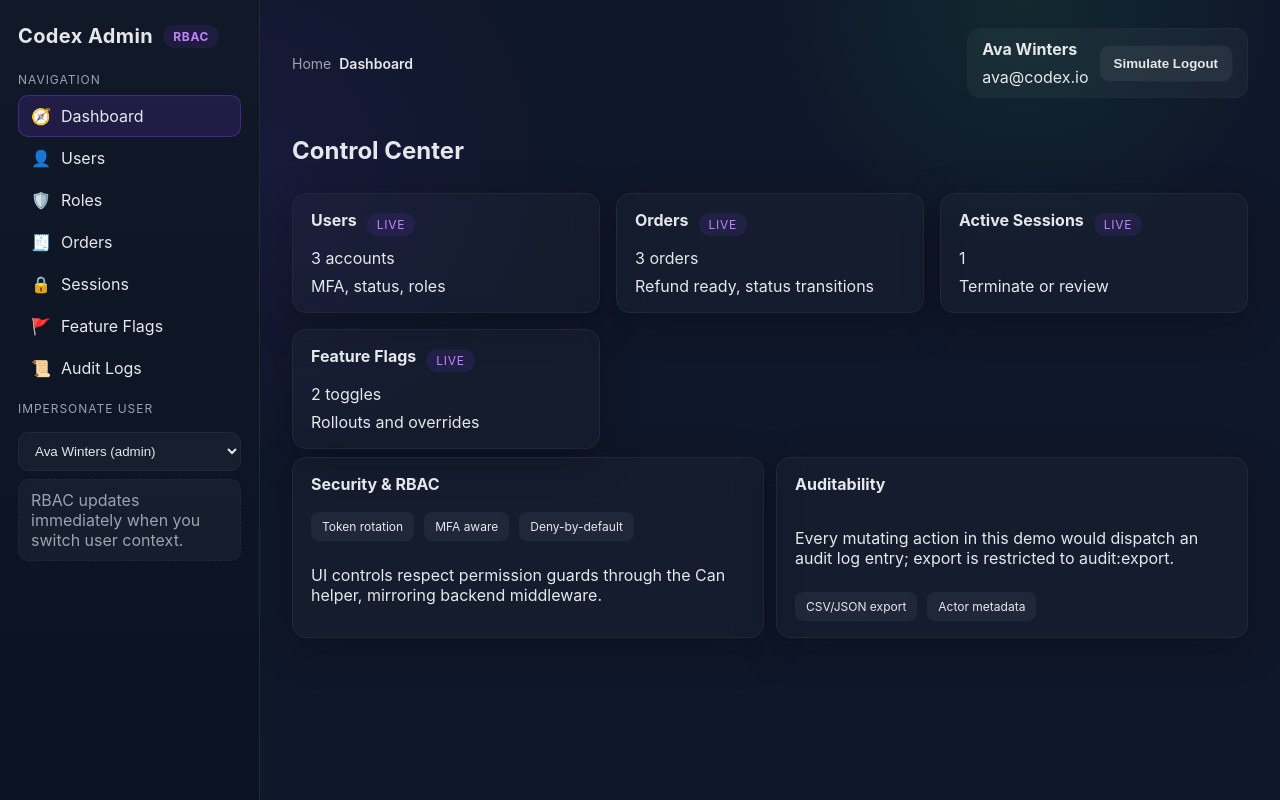
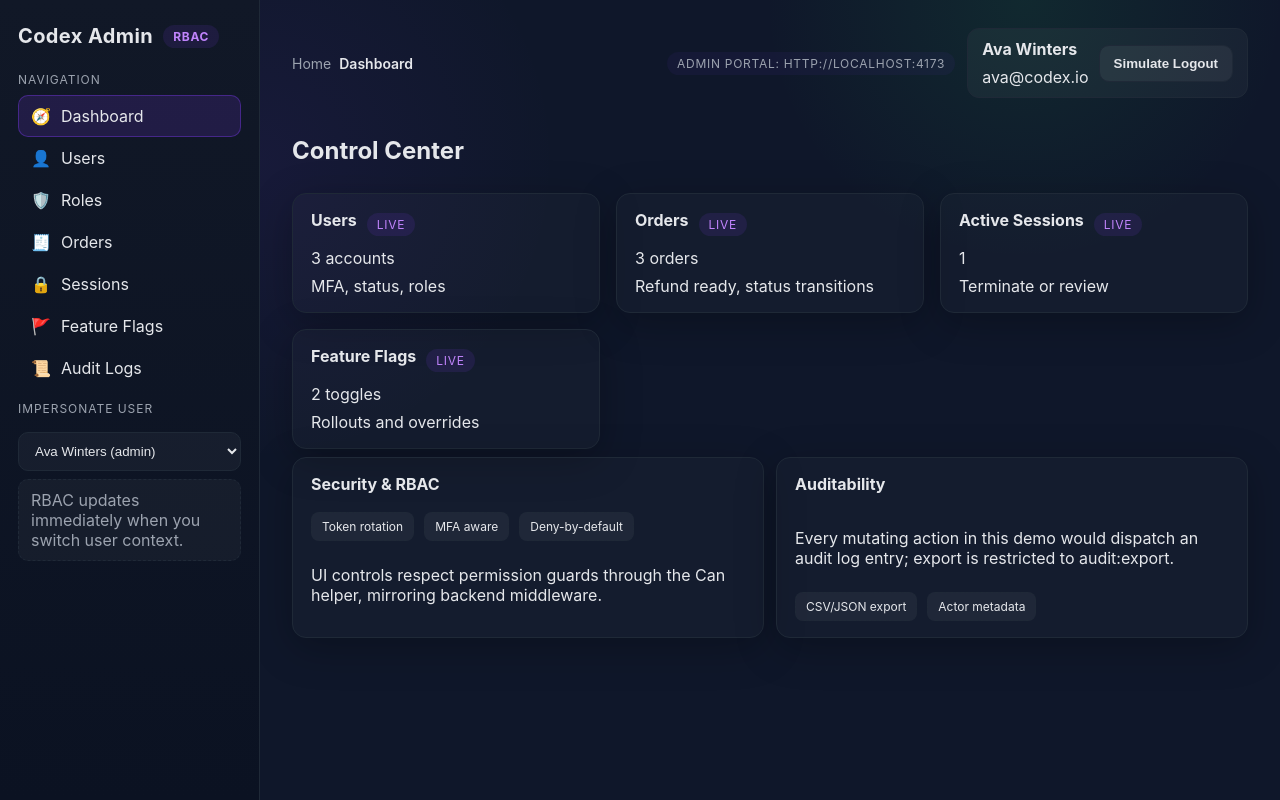
Before and after one commit to michaelacosta-rpi/codex, a plain HTML site: page index.html in a window 1280 px wide. Drawn offline with Linux system fonts and the light colour scheme.

Commit message:
Add docker deployment for admin portal SPA

```diff
--- a/index.html
+++ b/index.html
@@ -8,6 +8,7 @@
   </head>
   <body>
     <div id="app"></div>
+    <script src="runtime-config.js"></script>
     <script type="module" src="src/main.js"></script>
   </body>
 </html>
--- /dev/null
+++ b/runtime-config.js
@@ -0,0 +1 @@
+window.__ADMIN_PORTAL_ORIGIN__ = window.__ENV_ADMIN_PORTAL_ORIGIN__ || 'http://localhost:4173';
--- /dev/null
+++ b/src/config.js
@@ -0,0 +1,2 @@
+export const adminPortalOrigin =
+  window.__ADMIN_PORTAL_ORIGIN__ || window.__ENV_ADMIN_PORTAL_ORIGIN__ || 'http://admin-portal:4173';
--- a/src/main.js
+++ b/src/main.js
@@ -1,5 +1,6 @@
 import { roles, users, orders, sessions, featureFlags, auditLogs, loginEvents } from './data/mockData.js';
 import { formatMoney, formatDate, createEl } from './components/utils.js';
+import { adminPortalOrigin } from './config.js';
 
 const routes = [
   { path: '', label: 'Dashboard', icon: '🧭', permissions: [] },
@@ -86,7 +87,9 @@ function renderMain() {
   const routeKey = hash.split('?')[0];
   const activeRoute = routes.find((r) => r.path === routeKey) || routes[0];
   const crumbs = createEl('div', 'breadcrumbs', [createEl('span', null, ['Home']), createEl('span', null, [activeRoute.label])]);
-  const topbar = createEl('div', 'topbar', [crumbs, renderUserMenu()]);
+  const connectionChip = createEl('div', 'chip soft', [`Admin portal: ${adminPortalOrigin}`]);
+  const actions = createEl('div', 'topbar-actions', [connectionChip, renderUserMenu()]);
+  const topbar = createEl('div', 'topbar', [crumbs, actions]);
   main.appendChild(topbar);
 
   const content = createEl('div', 'content');
--- a/src/styles/main.css
+++ b/src/styles/main.css
@@ -65,6 +65,11 @@ a {
   letter-spacing: 0.06em;
 }
 
+.chip.soft {
+  background: rgba(124, 58, 237, 0.06);
+  color: var(--muted);
+}
+
 .nav-section {
   margin-top: 12px;
 }
@@ -109,6 +114,12 @@ a {
 .topbar {
   display: flex;
   justify-content: space-between;
+  align-items: center;
+}
+
+.topbar-actions {
+  display: flex;
+  gap: 12px;
   align-items: center;
 }
 
```
Also changed, not shown: docker-compose.yml (added, +21 -0 lines), README.md, 4 other files.
